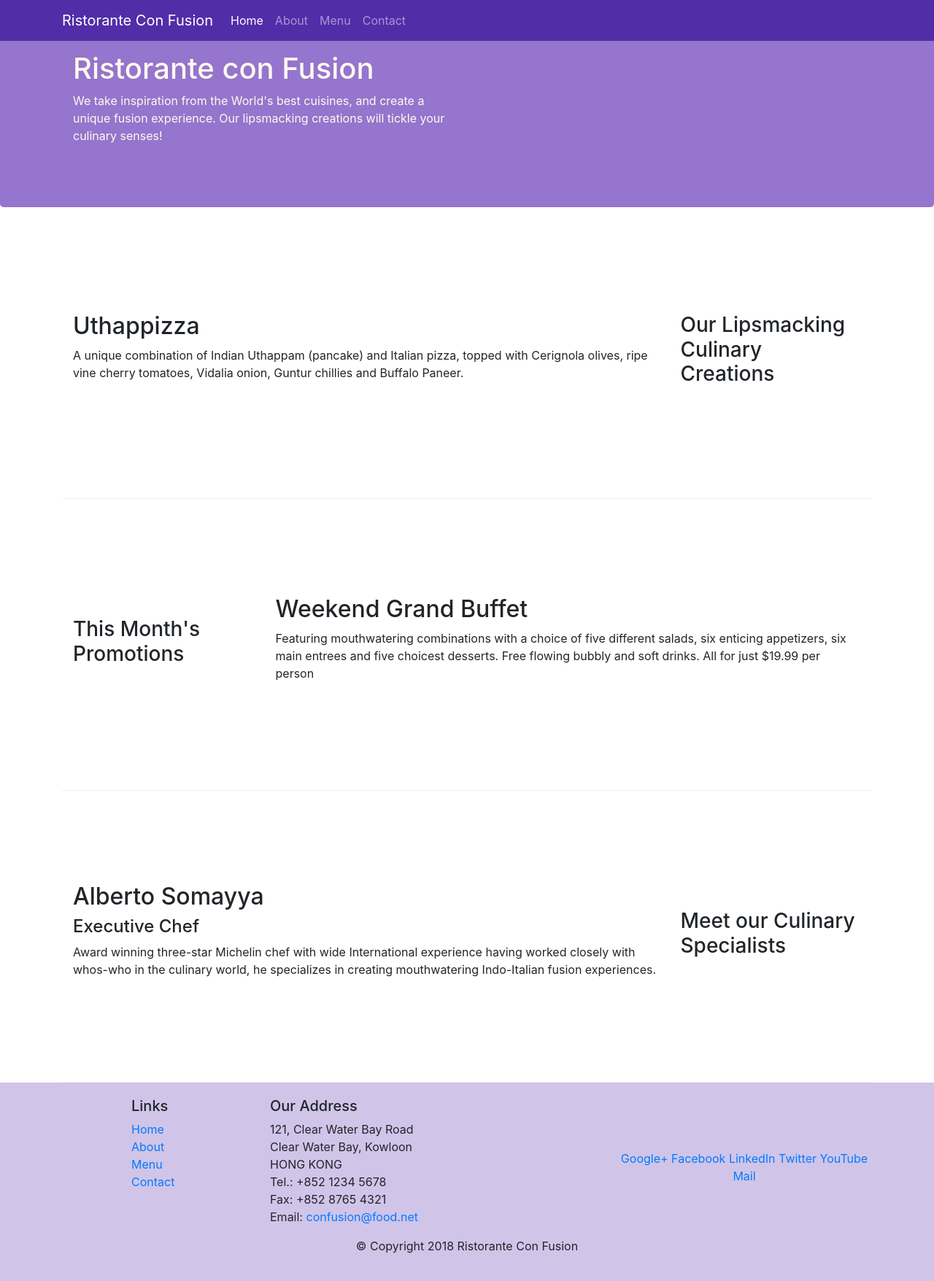
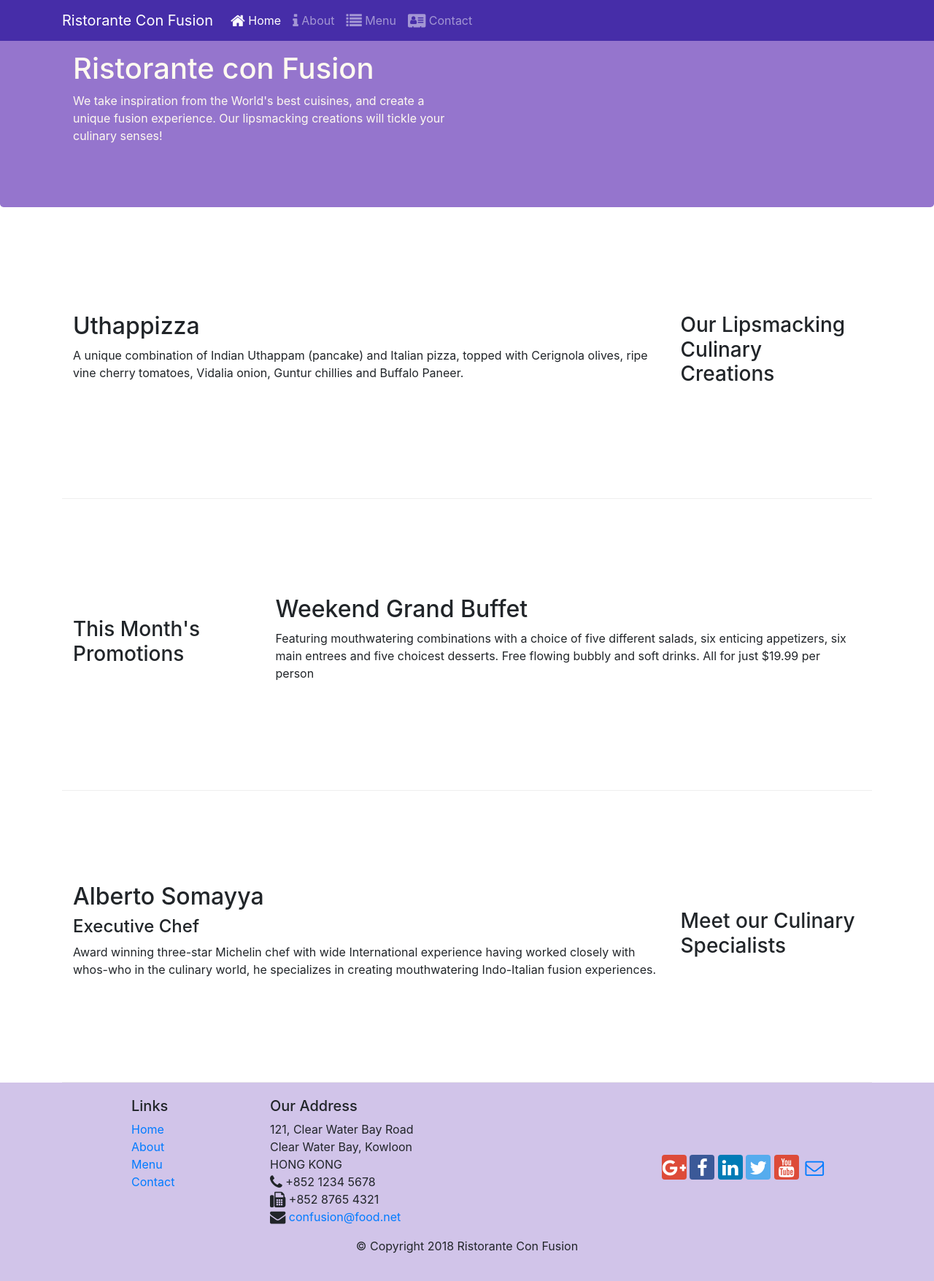
Before and after one commit to ayushroy64/Bootstrap4-Restaurant, a website: page index.html in a window 1280 px wide. Shown: the whole page at 73% size. Drawn offline with nearby package versions, Linux system fonts and the light colour scheme.

Commit message:
Icon Fonts

```diff
--- a/css/styles.css
+++ b/css/styles.css
@@ -27,6 +27,7 @@
     font-size:80%;
     margin:0px;
     color:#0f0f0f;
+    align-items: center;
 }
 
 .about {
@@ -40,7 +41,7 @@
 }
 
 .navbar-dark {
-     background-color: #512DA8;
+     background-color: #462DA8;
 }
 
 .breadcrumb {
--- a/index.html
+++ b/index.html
@@ -8,6 +8,8 @@
    <meta http-equiv="x-ua-compatible" content="ie=edge">
 
    <!-- Bootstrap CSS -->
+   <link rel="stylesheet" href="node_modules/font-awesome/css/font-awesome.min.css">
+   <link rel="stylesheet" href="node_modules/bootstrap-social/bootstrap-social.css">
    <link rel="stylesheet" href="node_modules/bootstrap/dist/css/bootstrap.min.css">
    <link href="css/styles.css" rel="stylesheet">
    <title>Ristorante Con Fusion</title>
@@ -22,10 +24,10 @@
        <a class="navbar-brand" href="#">Ristorante Con Fusion</a>
           <div class="collapse navbar-collapse" id="Navbar">
             <ul class="navbar-nav mr-auto">
-                <li class="nav-item active"><a class="nav-link" href="./index.html">Home</a></li>
-                <li class="nav-item"><a class="nav-link" href="./aboutus.html">About</a></li>
-                <li class="nav-item"><a class="nav-link" href="#">Menu</a></li>
-                <li class="nav-item"><a class="nav-link" href="#">Contact</a></li>
+              <li class="nav-item active"><a class="nav-link" href="#"><span class="fa fa-home fa-lg"></span> Home</a></li>
+                  <li class="nav-item"><a class="nav-link" href="./aboutus.html"><span class="fa fa-info fa-lg"></span> About</a></li>
+                  <li class="nav-item"><a class="nav-link" href="#"><span class="fa fa-list fa-lg"></span> Menu</a></li>
+                  <li class="nav-item"><a class="nav-link" href="#"><span class="fa fa-address-card fa-lg"></span> Contact</a></li>
             </ul>
           </div>
     </div>
@@ -95,20 +97,20 @@
 		              121, Clear Water Bay Road<br>
 		              Clear Water Bay, Kowloon<br>
 		              HONG KONG<br>
-		              Tel.: +852 1234 5678<br>
-		              Fax: +852 8765 4321<br>
-		              Email: <a href="mailto:confusion@food.net">confusion@food.net</a>
+                  <i class="fa fa-phone fa-lg"></i> +852 1234 5678 <br>
+                  <i class="fa fa-fax fa-lg"></i> +852 8765 4321<br>
+                  <i class="fa fa-envelope fa-lg"></i><a href="mailto:confusion@food.net"> confusion@food.net</a>
 		           </address>
                 </div>
                 <div class="col-12 col-sm-4 align-self-center">
-                    <div class="text-center">
-                        <a href="http://google.com/+">Google+</a>
-                        <a href="http://www.facebook.com/profile.php?id=">Facebook</a>
-                        <a href="http://www.linkedin.com/in/">LinkedIn</a>
-                        <a href="http://twitter.com/">Twitter</a>
-                        <a href="http://youtube.com/">YouTube</a>
-                        <a href="mailto:">Mail</a>
-                    </div>
+                  <div class="text-center">
+                      <a class="btn btn-social-icon btn-google" href="http://google.com/+"><i class="fa fa-google-plus"></i></a>
+                      <a class="btn btn-social-icon btn-facebook" href="http://www.facebook.com/profile.php?id="><i class="fa fa-facebook"></i></a>
+                      <a class="btn btn-social-icon btn-linkedin" href="http://www.linkedin.com/in/"><i class="fa fa-linkedin"></i></a>
+                      <a class="btn btn-social-icon btn-twitter" href="http://twitter.com/"><i class="fa fa-twitter"></i></a>
+                      <a class="btn btn-social-icon btn-google" href="http://youtube.com/"><i class="fa fa-youtube"></i></a>
+                      <a class="btn btn-social-icon" href="mailto:"><i class="fa fa-envelope-o"></i></a>
+                  </div>
                 </div>
            </div>
            <div class="row justify-content-center">
--- a/package.json
+++ b/package.json
@@ -15,6 +15,8 @@
   },
   "dependencies": {
     "bootstrap": "^4.0.0",
+    "bootstrap-social": "^5.1.1",
+    "font-awesome": "^4.7.0",
     "jquery": "^3.3.1",
     "popper.js": "^1.12.9"
   }
```
Also changed, not shown: aboutus.html (+17 -16 lines), 1 other file.
